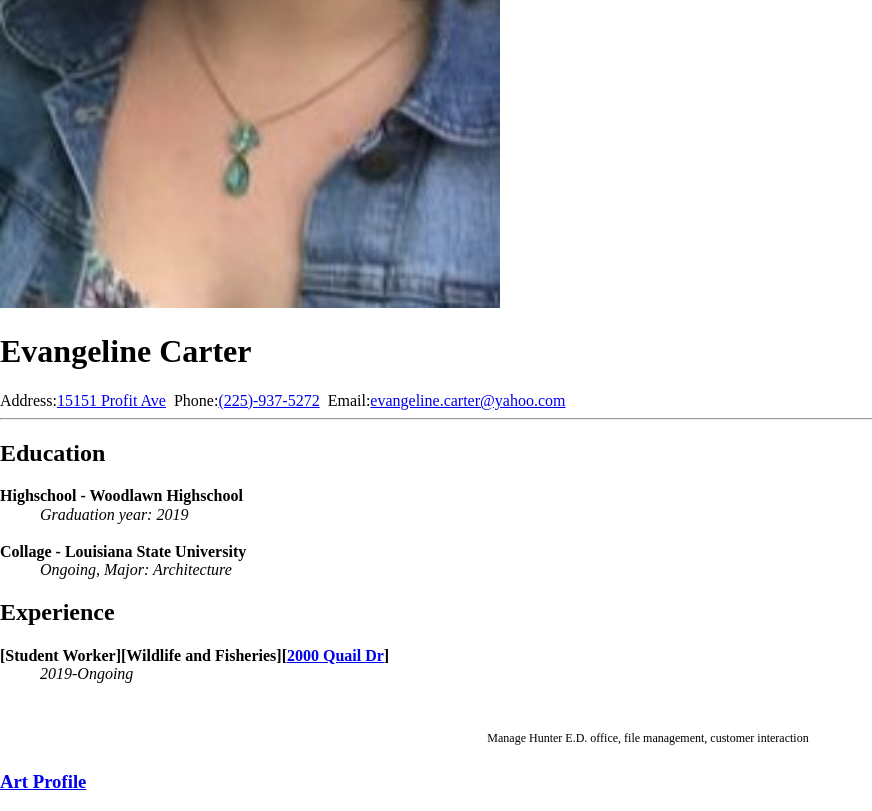
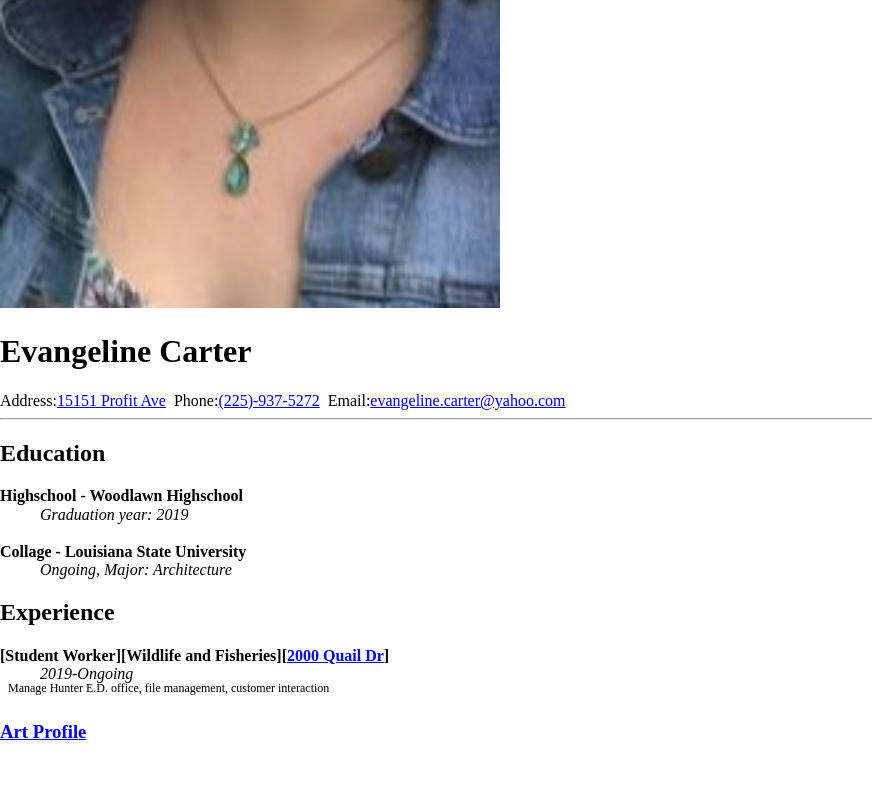
Before and after one commit to Irrowheart/resume-assignment, a plain HTML site: page index.html in a window 1280 px wide. Shown: the part 576-1387 px from the top of the page, without its empty margins (0-872 px from the left). After the commit the page ends 1337 px from the top, so only its background shows below. Drawn offline with Linux system fonts and the light colour scheme.

Commit message:
Final push

```diff
--- a/index.html
+++ b/index.html
@@ -52,9 +52,10 @@
     </h2>
   <dl>
   <strong><dt>[Student Worker][Wildlife and Fisheries][<a href="http://maps.google.com/?q=2000 Quail Dr, Baton Rouge, LA 70808" target="_blank">2000 Quail Dr</a>]</dt></strong>
-  <em><dd>2019-Ongoing</dd></em>
+  <em><dd>2019-Ongoing</dd></em>&nbsp;
+  <sup>Manage Hunter E.D. office, file management, customer interaction</sup>
   </dl>
-  <p>&nbsp;&nbsp;&nbsp; <sup>Manage Hunter E.D. office, file management, customer interaction</sup></p>
+
 
 <h3> <a href="./art-profile.html"> Art Profile</a></h3>
 
```
